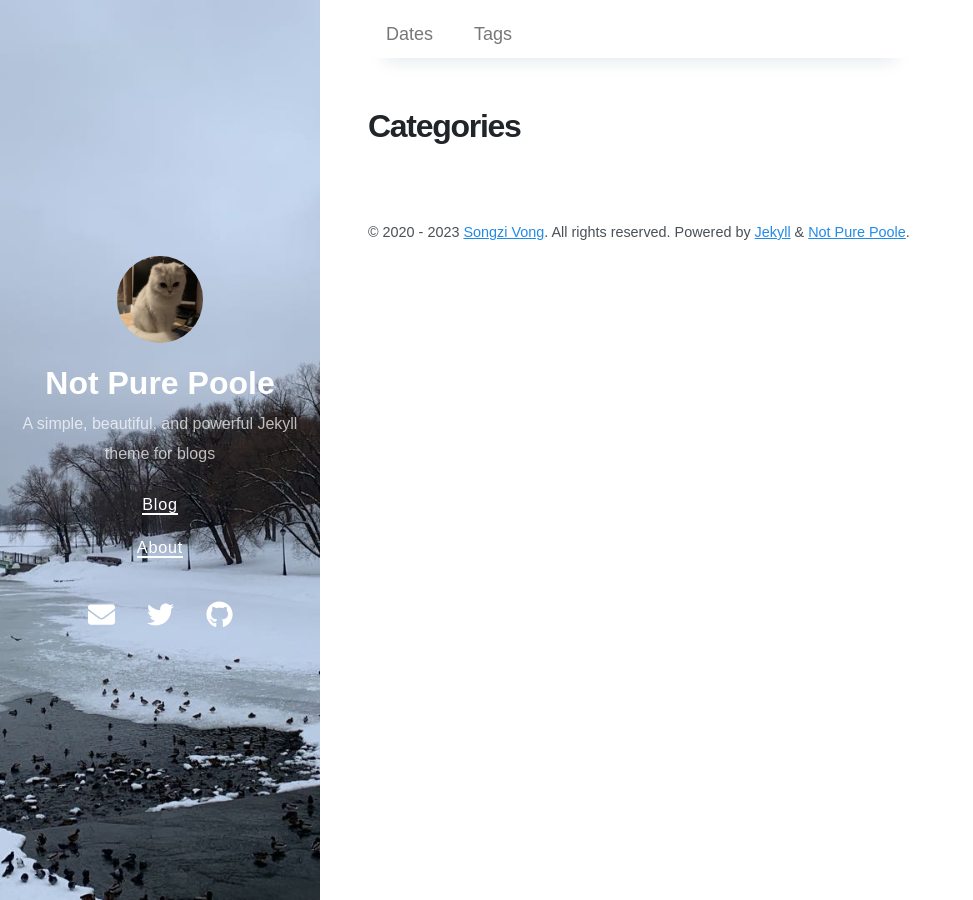
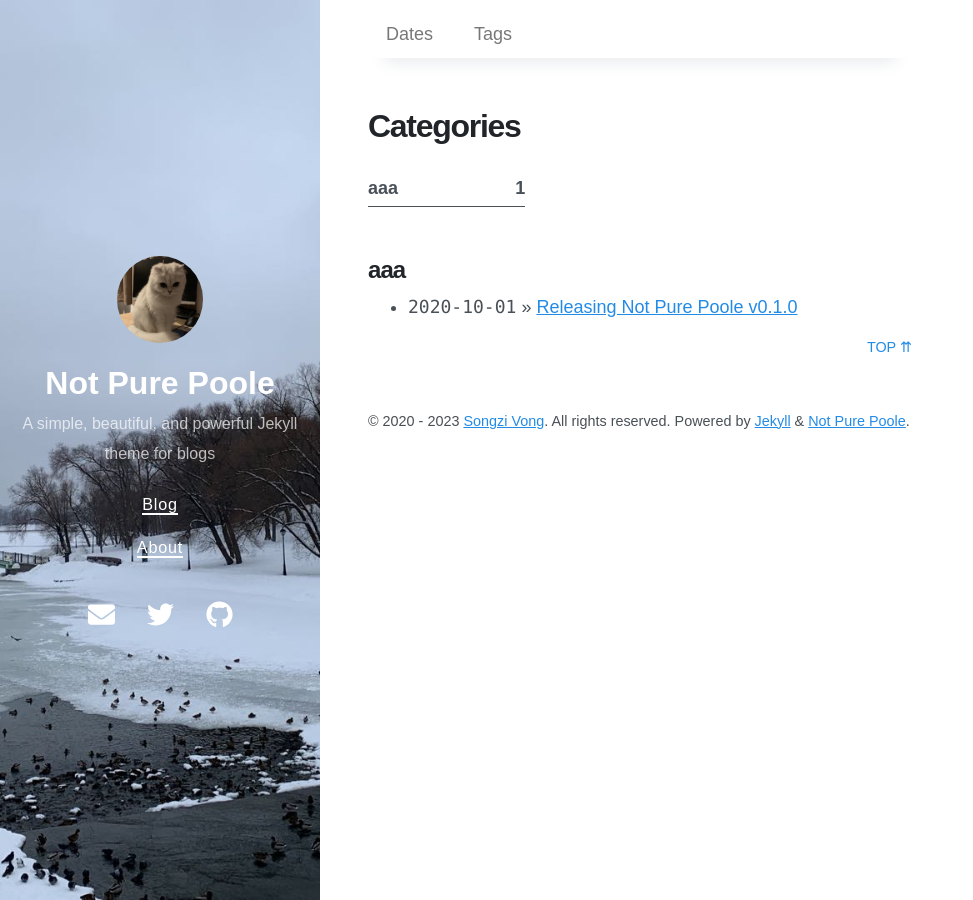
Before and after one commit to yoo-myeong/yoo-myeong.github.io, a Jekyll site: the page built from categories.md, in a window 1280 px wide. Shown: the whole page, without its empty margins (0-973 px from the left). Built offline with Jekyll 4.4.1, drawn with Linux system fonts in a browser that asks for light colours; nearby versions of some CDN libraries.

Commit message:
category

```diff
--- a/_posts/2020-10-01-releasing-not-pure-poole-v0-1-0.md
+++ b/_posts/2020-10-01-releasing-not-pure-poole-v0-1-0.md
@@ -6,6 +6,8 @@ tags:
 - jekyll theme
 - jekyll
 date: 2020-10-01 13:56 +0800
+categories:
+- aaa
 ---
 The Jekyll theme **Not Pure Poole** v0.1.0 was released!
 
```
